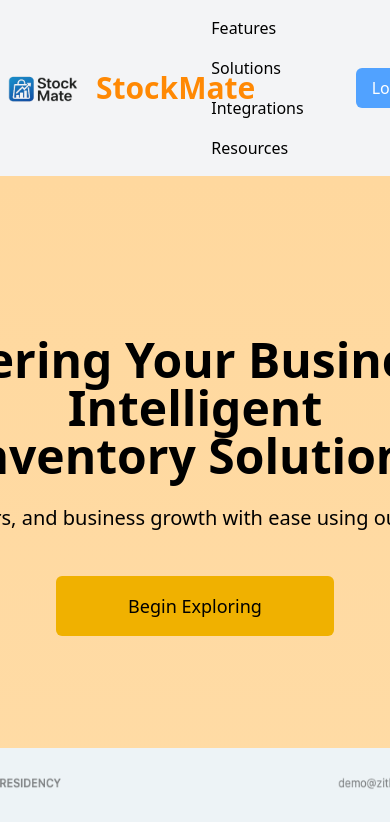
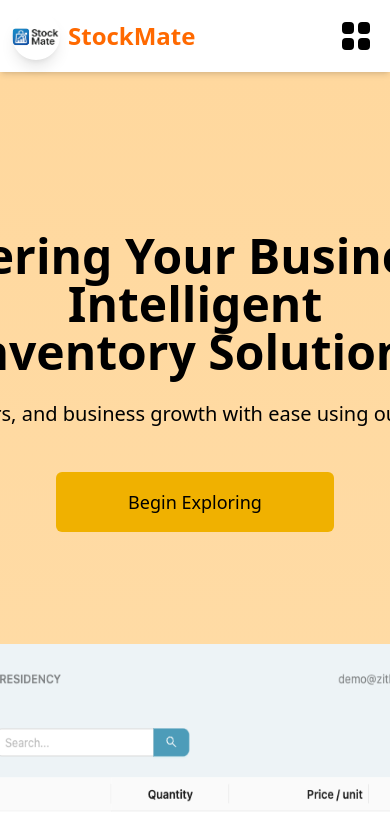
Before and after one commit to bikashgiri2002/FINAL_COLLEGE_PROJECT, a React (Vite) app in the folder StockMateOwnProject/frontend/: page / in a window 390 px wide. Shown: the top 822 px of the page. Built offline with nearby package versions, Linux system fonts and the light colour scheme.

Commit message:
responsive nav

```diff
--- a/StockMateOwnProject/frontend/src/components/Navbar.jsx
+++ b/StockMateOwnProject/frontend/src/components/Navbar.jsx
@@ -1,10 +1,11 @@
-import { useContext } from "react";
+import { useContext, useState } from "react";
 import { NavLink, Link, useNavigate } from "react-router-dom";
 import ShopContext from "../context/ShopContext";
 
 const Navbar = () => {
   const { shop, logoutShop } = useContext(ShopContext);
   const navigate = useNavigate();
+  const [isDropdownOpen, setDropdownOpen] = useState(false);
 
   const handleLogout = () => {
     logoutShop();
@@ -12,27 +13,124 @@ const Navbar = () => {
   };
 
   return (
-    <nav className="bg-[rgba(255, 255, 255, 0.8)] text-black p-2 shadow-md w-full overflow-x-auto ">
-      <div className="flex justify-between items-center space-x-4">
-        {/* Logo and Brand Name */}
-        <Link to="/" className="flex items-center space-x-4">
+    <nav className="bg-white text-black p-3 shadow-md w-full sticky top-0 z-50">
+      <div className="flex justify-between items-center">
+        {/* Logo */}
+        <Link to="/" className="flex items-center space-x-2">
           <img
             src="/stockmate_icon.png"
             alt="StockMate Logo"
-            className="h-18 w-18"
+            className="h-12 w-12 rounded-full shadow-lg"
           />
-          <span className="text-3xl font-bold text-orange-400">StockMate</span>
+          <span className="text-2xl font-bold text-orange-500">StockMate</span>
         </Link>
 
-        {/* Navigation Links */}
-        {shop ? (
-          ""
+        {/* Grid-Style Menu Icon for Mobile/Tablet */}
+        <div className="relative md:hidden">
+          <button
+            className="p-2 focus:outline-none"
+            onClick={() => setDropdownOpen(!isDropdownOpen)}
+          >
+            <div className="grid grid-cols-2 gap-1">
+              <span className="block w-3 h-3 bg-black rounded"></span>
+              <span className="block w-3 h-3 bg-black rounded"></span>
+              <span className="block w-3 h-3 bg-black rounded"></span>
+              <span className="block w-3 h-3 bg-black rounded"></span>
+            </div>
+          </button>
+          {isDropdownOpen && (
+            <div className="absolute right-0 mt-2 bg-white shadow-lg rounded-md w-40 z-50">
+              {!shop ? (
+                <>
+                  <NavLink
+                    to="/features"
+                    className="block px-4 py-2 text-black hover:bg-gray-200"
+                    onClick={() => setDropdownOpen(false)}
+                  >
+                    Features
+                  </NavLink>
+                  <NavLink
+                    to="/solutions"
+                    className="block px-4 py-2 text-black hover:bg-gray-200"
+                    onClick={() => setDropdownOpen(false)}
+                  >
+                    Solutions
+                  </NavLink>
+                  <NavLink
+                    to="/integrations"
+                    className="block px-4 py-2 text-black hover:bg-gray-200"
+                    onClick={() => setDropdownOpen(false)}
+                  >
+                    Integrations
+                  </NavLink>
+                  <NavLink
+                    to="/resources"
+                    className="block px-4 py-2 text-black hover:bg-gray-200"
+                    onClick={() => setDropdownOpen(false)}
+                  >
+                    Resources
+                  </NavLink>
+                  <NavLink
+                    to="/login"
+                    className="block px-4 py-2 text-blue-500 hover:bg-gray-200"
+                    onClick={() => setDropdownOpen(false)}
+                  >
+                    Login
+                  </NavLink>
+                  <NavLink
+                    to="/register"
+                    className="block px-4 py-2 text-blue-500 hover:bg-gray-200"
+                    onClick={() => setDropdownOpen(false)}
+                  >
+                    Sign Up
+                  </NavLink>
+                </>
               ) : (
-          <div className="flex space-x-6 flex-wrap">
+                <>
+                  <NavLink
+                    to="/dashboard"
+                    className="block px-4 py-2 text-black hover:bg-gray-200"
+                    onClick={() => setDropdownOpen(false)}
+                  >
+                    Dashboard
+                  </NavLink>
+                  <NavLink
+                    to="/inventory"
+                    className="block px-4 py-2 text-black hover:bg-gray-200"
+                    onClick={() => setDropdownOpen(false)}
+                  >
+                    Inventory
+                  </NavLink>
+                  <NavLink
+                    to="/warehouses"
+                    className="block px-4 py-2 text-black hover:bg-gray-200"
+                    onClick={() => setDropdownOpen(false)}
+                  >
+                    Warehouses
+                  </NavLink>
+                  <button
+                    onClick={() => {
+                      handleLogout();
+                      setDropdownOpen(false);
+                    }}
+                    className="block w-full text-left px-4 py-2 text-red-500 hover:bg-gray-200"
+                  >
+                    Logout
+                  </button>
+                </>
+              )}
+            </div>
+          )}
+        </div>
+
+        {/* Links for Desktop View */}
+        <div className="hidden md:flex space-x-4">
+          {!shop && (
+            <>
               <NavLink
                 to="/features"
                 className={({ isActive }) =>
-                `hover:text-blue-500 px-3 py-2 rounded-md ${
+                  `hover:text-blue-500 px-2 py-1 rounded-md ${
                     isActive ? "bg-blue-400" : ""
                   }`
                 }
@@ -42,7 +140,7 @@ const Navbar = () => {
               <NavLink
                 to="/solutions"
                 className={({ isActive }) =>
-                `hover:text-blue-500 px-3 py-2 rounded-md ${
+                  `hover:text-blue-500 px-2 py-1 rounded-md ${
                     isActive ? "bg-blue-400" : ""
                   }`
                 }
@@ -52,7 +150,7 @@ const Navbar = () => {
               <NavLink
                 to="/integrations"
                 className={({ isActive }) =>
-                `hover:text-blue-500 px-3 py-2 rounded-md ${
+                  `hover:text-blue-500 px-2 py-1 rounded-md ${
                     isActive ? "bg-blue-400" : ""
                   }`
                 }
@@ -62,23 +160,21 @@ const Navbar = () => {
               <NavLink
                 to="/resources"
                 className={({ isActive }) =>
-                `hover:text-blue-500 px-3 py-2 rounded-md ${
+                  `hover:text-blue-500 px-2 py-1 rounded-md ${
                     isActive ? "bg-blue-400" : ""
                   }`
                 }
               >
                 Resources
               </NavLink>
-          </div>
+            </>
           )}
-
-        {/* Navigation Links for Logged-In Shops */}
           {shop && (
-          <div className="flex space-x-6 flex-wrap">
+            <>
               <NavLink
                 to="/dashboard"
                 className={({ isActive }) =>
-                `hover:text-blue-500 px-3 py-2 rounded-md ${
+                  `hover:text-blue-500 px-2 py-1 rounded-md ${
                     isActive ? "bg-blue-400" : ""
                   }`
                 }
@@ -88,7 +184,7 @@ const Navbar = () => {
               <NavLink
                 to="/inventory"
                 className={({ isActive }) =>
-                `hover:text-blue-500 px-3 py-2 rounded-md ${
+                  `hover:text-blue-500 px-2 py-1 rounded-md ${
                     isActive ? "bg-blue-400" : ""
                   }`
                 }
@@ -98,20 +194,21 @@ const Navbar = () => {
               <NavLink
                 to="/warehouses"
                 className={({ isActive }) =>
-                `hover:text-blue-500 px-3 py-2 rounded-md ${
+                  `hover:text-blue-500 px-2 py-1 rounded-md ${
                     isActive ? "bg-blue-400" : ""
                   }`
                 }
               >
                 Warehouses
               </NavLink>
+            </>
+          )}
         </div>
-        )}
 
-        {/* Authentication Section */}
-        <div>
+        {/* Authentication Section - Desktop */}
+        <div className="hidden md:flex items-center space-x-4">
           {shop ? (
-            <div className="flex items-center space-x-4">
+            <>
               <span className="text-lg">Welcome, {shop.name}</span>
               <button
                 onClick={handleLogout}
@@ -119,30 +216,22 @@ const Navbar = () => {
               >
                 Logout
               </button>
-            </div>
+            </>
           ) : (
-            <div className="flex space-x-4">
+            <>
               <NavLink
                 to="/login"
-                className={({ isActive }) =>
-                  `bg-blue-400 text-white px-4 py-2 rounded-md ${
-                    isActive ? "bg-gray-400" : ""
-                  }`
-                }
+                className="bg-blue-400 text-white px-4 py-2 rounded-md hover:bg-blue-500"
               >
                 Login
               </NavLink>
               <NavLink
                 to="/register"
-                className={({ isActive }) =>
-                  `bg-blue-400 text-white px-4 py-2 rounded-md ${
-                    isActive ? "bg-gray-400" : ""
-                  }`
-                }
+                className="bg-blue-400 text-white px-4 py-2 rounded-md hover:bg-blue-500"
               >
-                Register
+                Sign Up
               </NavLink>
-            </div>
+            </>
           )}
         </div>
       </div>
--- a/StockMateOwnProject/frontend/src/pages/Welcome.jsx
+++ b/StockMateOwnProject/frontend/src/pages/Welcome.jsx
@@ -235,4 +235,4 @@ const Welcome = () => {
   );
 };
 
-export default Welcome;
+export default Welcome ;
```
Lines whose indentation alone changed are shown as unchanged.
